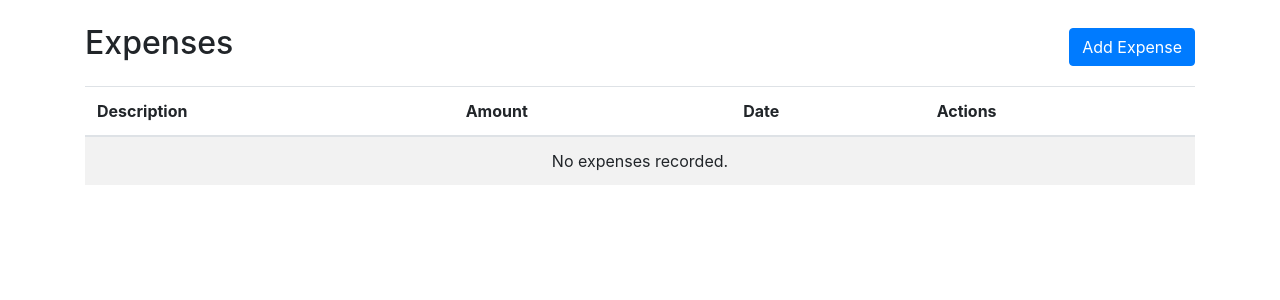
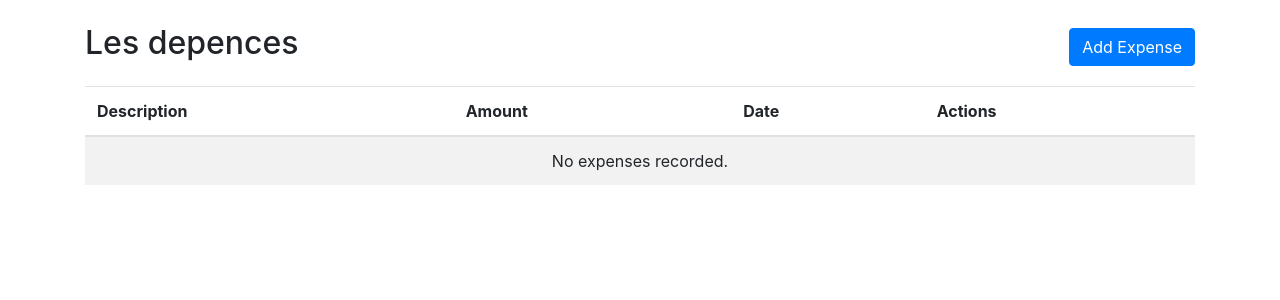
Before and after one commit to khalidoy/cantine, a Django app: page /expenses/ in a window 1280 px wide. Shown: the part 56-356 px from the top of the page. Run offline with Django 5.2, Linux system fonts and the light colour scheme; data that the repository does not hold is empty; some libraries are stand-ins or nearby versions.

Commit message:
modification du titre expenses au depences

```diff
--- a/cantineApp/templates/expenses/expense_list.html
+++ b/cantineApp/templates/expenses/expense_list.html
@@ -1,7 +1,7 @@
 <!-- cantineApp/templates/expenses/expense_list.html -->
 {% extends 'base.html' %} {% load static %} {% block content %}
 <div class="d-flex justify-content-between align-items-center mb-3">
-  <h2>Expenses</h2>
+  <h2>Les depences</h2>
   <a href="{% url 'expense_create' %}" class="btn btn-primary">Add Expense</a>
 </div>
 <table class="table table-striped">
```
